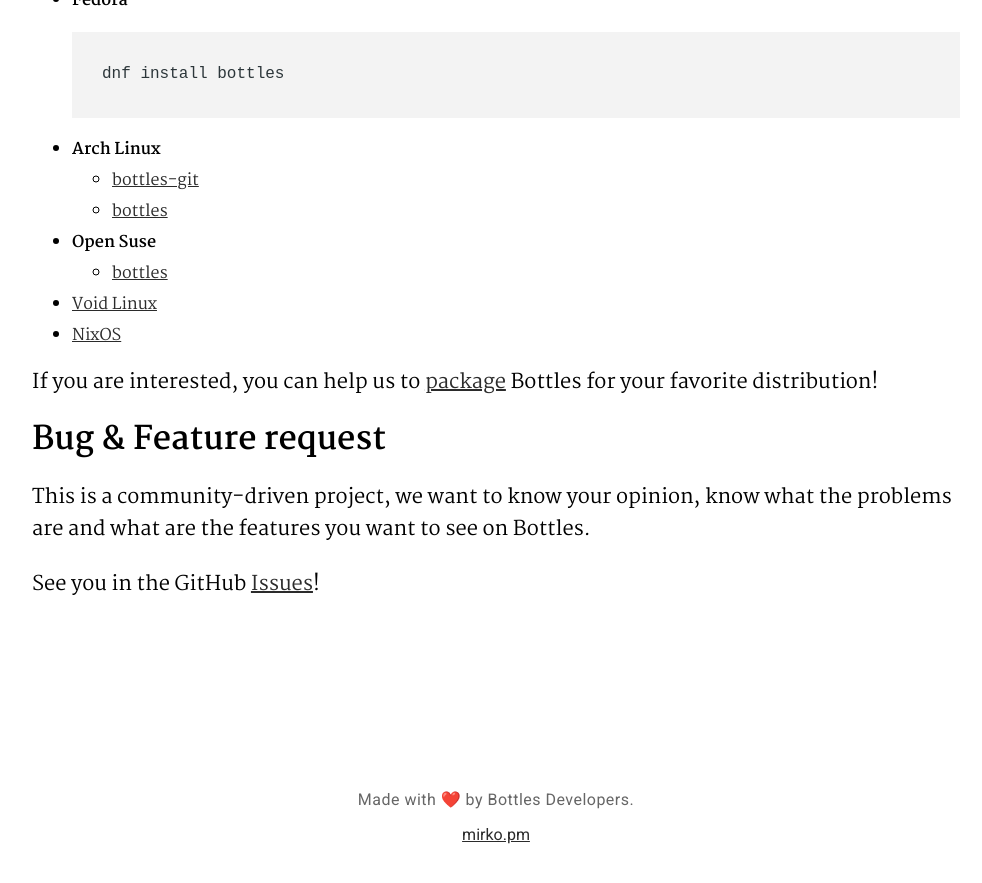
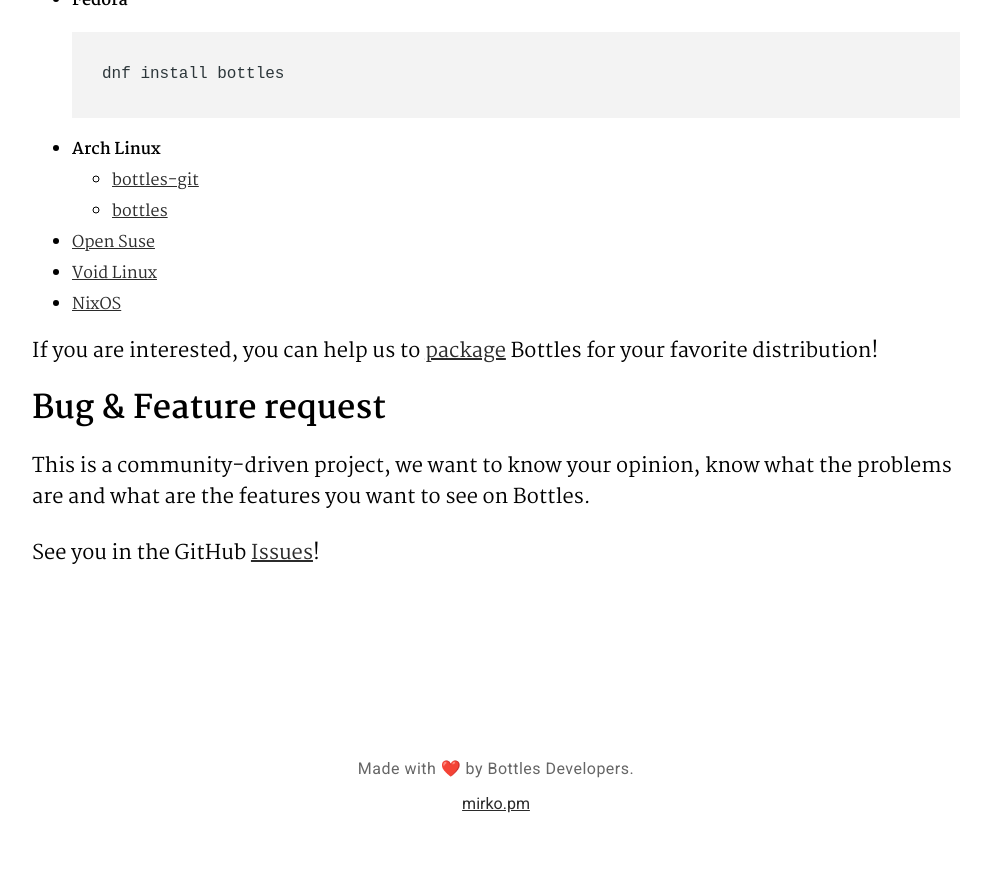
Before and after one commit to bottlesdevs/website, a Jekyll site: the page built from _posts/2020-01-02-bottles-2-stable-release.md, in a window 1280 px wide and 900 px high, scrolled down 2193 px. Shown: the top 883 px of the window, without its empty margins (144-1126 px from the left). Built offline with Jekyll 4.4.1, drawn with Linux system fonts in a browser that asks for light colours; comment, search, counter and statistics services are not loaded.

Commit message:
Update post

```diff
--- a/_posts/2020-01-02-bottles-2-stable-release.md
+++ b/_posts/2020-01-02-bottles-2-stable-release.md
@@ -67,8 +67,7 @@
 - **Arch Linux**
   - [bottles-git](https://aur.archlinux.org/packages/bottles-git)
   - [bottles](https://aur.archlinux.org/packages/bottles)
-- **Open Suse**
-  - [bottles](https://download.opensuse.org/repositories/home:/WhiXard/openSUSE_Tumbleweed/x86_64/)
+- [Open Suse](https://download.opensuse.org/repositories/home:/WhiXard/openSUSE_Tumbleweed/x86_64/)
 - [Void Linux](https://github.com/void-linux/void-packages/pull/27066)
 - [NixOS](https://github.com/bottlesdevs/Bottles/issues/72)
 
```
